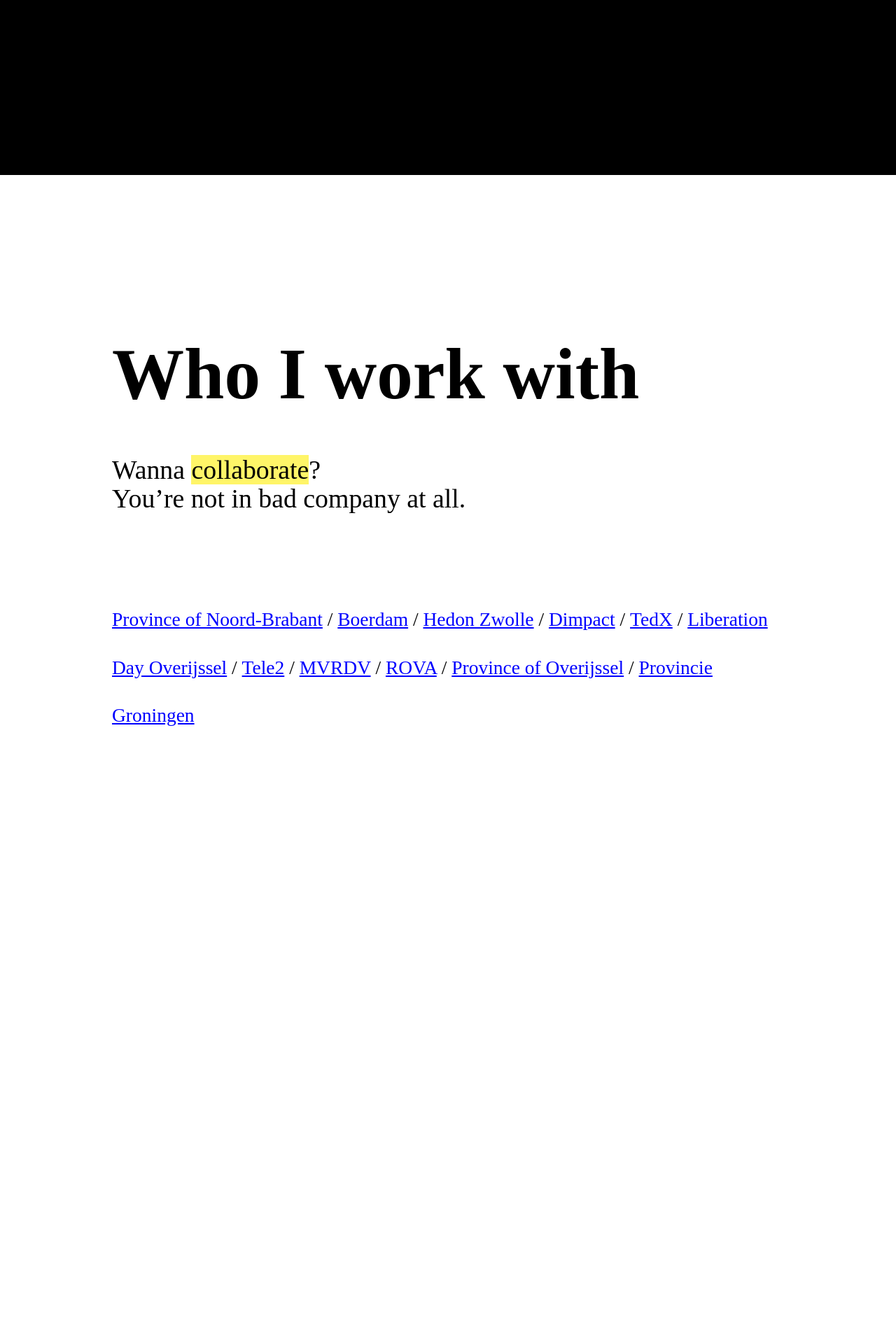
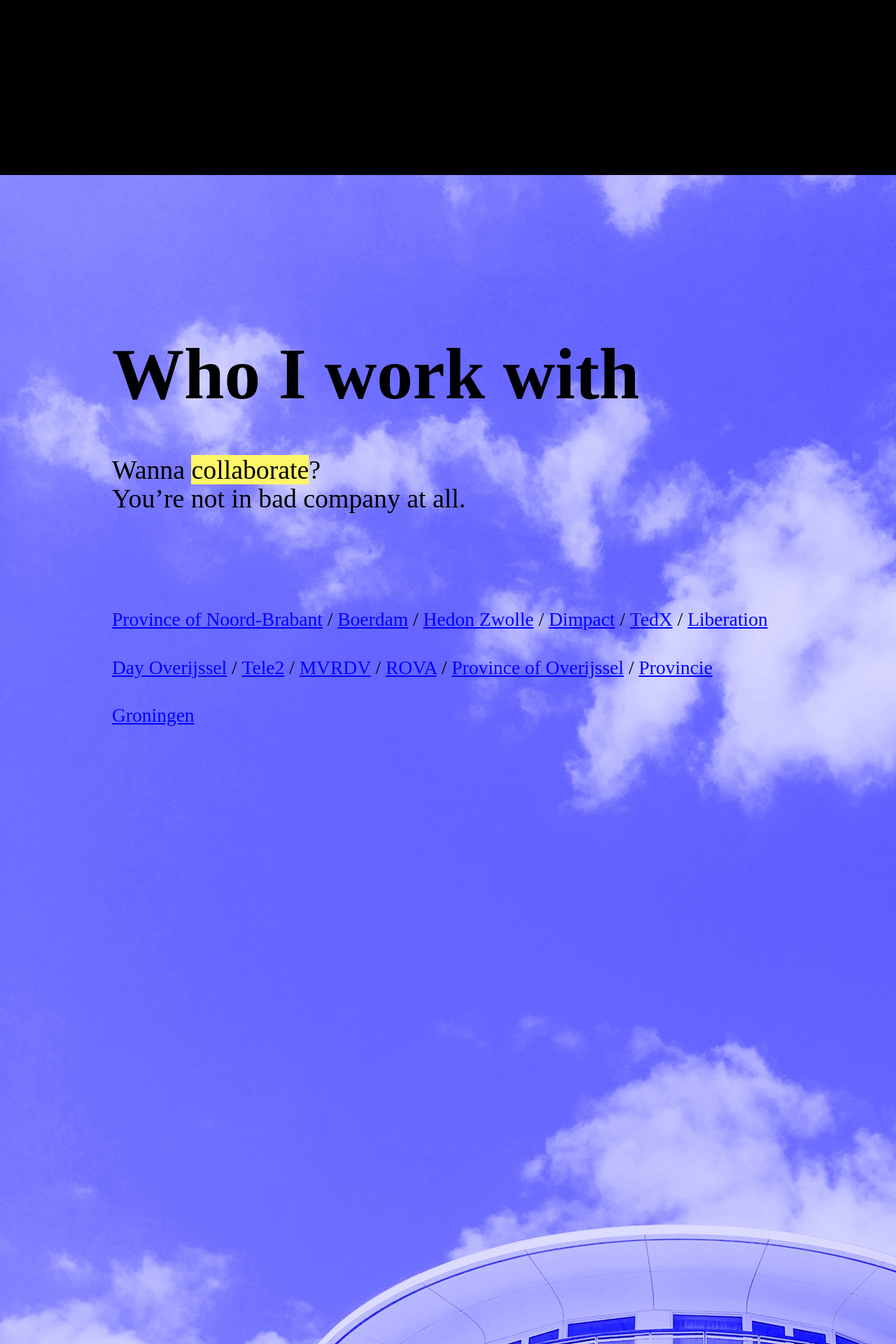
Before and after one commit to ChrisTheButcher/ChrisTheButcher.github.io, a Jekyll site: the page v2/index.html, which Jekyll copies as it is, in a window 1280 px wide. Shown: the part 3573-5493 px from the top of the page at 70% size. Built offline with Jekyll 4.4.1, drawn with Linux system fonts in a browser that asks for light colours; some web fonts are replaced.

Commit message:
relative paths

```diff
--- a/v2/dist/css/app.css
+++ b/v2/dist/css/app.css
@@ -261,13 +261,13 @@
       background: black;
       z-index: -1; }
 
-.bg-tower {
+.bg {
   position: relative;
   background: none; }
   @media screen and (min-width: 576px) {
-    .bg-tower {
+    .bg {
       min-height: 160vw; } }
-  .bg-tower:before {
+  .bg:before {
     content: '';
     display: block;
     position: absolute;
@@ -277,7 +277,6 @@
     left: 0;
     z-index: -1;
     background-color: white;
-    background-image: url("dist/img/tower.jpg");
     background-size: cover;
     background-position: bottom center;
     opacity: .3; }
--- a/v2/index.html
+++ b/v2/index.html
@@ -91,7 +91,7 @@
     </div>
   </section>
 
-  <section class="bg-tower" id="clients">
+  <section class="bg" id="clients" style="background-image:url(dist/img/tower.jpg)">
     <div class="container">
       <h2>Who I work with</h2>
       <p class="lead">Wanna <mark>collaborate</mark>?<br> You’re not in bad company at all.</p>
--- a/v2/src/scss/components/_section.scss
+++ b/v2/src/scss/components/_section.scss
@@ -15,7 +15,7 @@
     }
 }
 
-.bg-tower {
+.bg {
     position: relative;
     background: none;
     @include bp($sm) { min-height: 160vw; }
@@ -26,7 +26,6 @@
         @include abs;
         z-index: -1;
         background-color: white;
-        background-image: url('dist/img/tower.jpg');
         background-size: cover;
         background-position: bottom center;
         opacity: .3;
```
